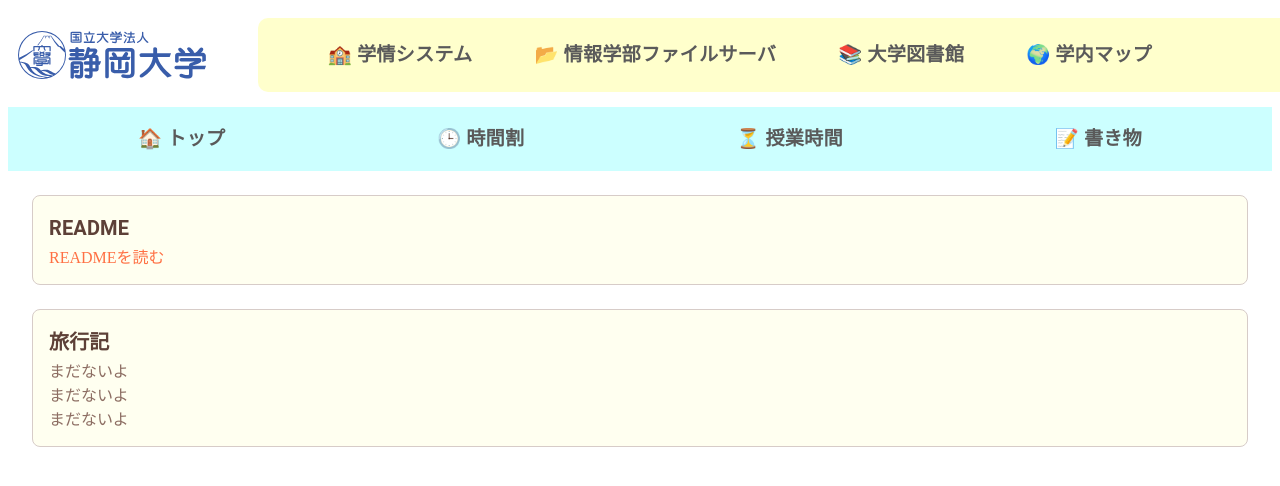
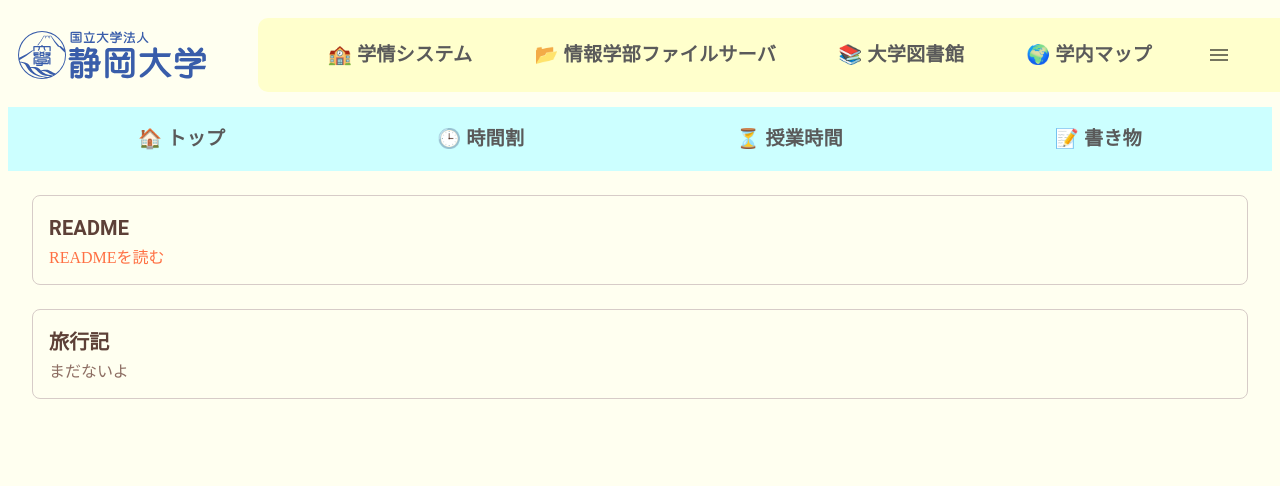
Before and after one commit to ayumu203/portal-shizuoka-vite, a React (Vite) app: page /portal-shizuoka-vite/Written in a window 1280 px wide. Shown: the top 486 px of the page. Built offline with nearby package versions, Linux system fonts and the light colour scheme; some icons are missing; the HTML template or start-up script is replaced by a standard one.

Commit message:
[clean]サイドバーの余計なリンクを削除

```diff
--- a/package.json
+++ b/package.json
@@ -14,6 +14,7 @@
     "@emotion/react": "^11.14.0",
     "@emotion/styled": "^11.14.0",
     "@fontsource/roboto": "^5.1.1",
+    "@mui/icons-material": "^6.4.5",
     "@mui/material": "^6.4.0",
     "@mui/styles": "^6.4.5",
     "@mui/x-date-pickers": "^7.24.0",
@@ -33,6 +34,7 @@
     "eslint-plugin-react": "^7.37.2",
     "eslint-plugin-react-hooks": "^5.0.0",
     "eslint-plugin-react-refresh": "^0.4.16",
+    "gh-pages": "^6.3.0",
     "globals": "^15.14.0",
     "vite": "^6.0.5"
   }
--- a/src/App.css
+++ b/src/App.css
@@ -0,0 +1,3 @@
+body{
+    background-color: #fffff0;
+}
--- a/src/App.jsx
+++ b/src/App.jsx
@@ -5,7 +5,7 @@ import { TimeTable } from "./pages/TimeTable"
 import { Schedule } from "./pages/Schedule"
 import Header from "./Components/Header"
 import Written from "./pages/Written"
-
+import "./App.css"
 
 function App() {
 
--- a/src/Components/Sidebar.jsx
+++ b/src/Components/Sidebar.jsx
@@ -14,8 +14,6 @@ export const Sidebar = () => {
             <List>
                 {[
                     { title: "AtCoder", link: "https://atcoder.jp/?lang=ja" },
-                    { title: "AtCoder2", link: "https://atcoder.jp/?lang=ja" },
-                    { title: "AtCoder3", link: "https://atcoder.jp/?lang=ja" },
                 ].map((item) => (
                     <ListItem sx={{backgroundColor:"#42A5F5",mb:3}} key={item.title} disablePadding>
                         <ListItemButton component="a" href={item.link} target="_blank">
--- a/src/pages/Written.jsx
+++ b/src/pages/Written.jsx
@@ -70,21 +70,6 @@
                         まだないよ
                     </Link>
                     <br></br>
-                    <Link
-                        to="https://hackmd.io/@pnbGNoGSQKSqgirShq4Y-A/H1Ch75vq1x"
-                        target="_blank"
-                        style={{ color: "#8D6E63", textDecoration: "none" }}
-                    >
-                        まだないよ
-                    </Link>
-                    <br></br>
-                    <Link
-                        to="https://hackmd.io/@pnbGNoGSQKSqgirShq4Y-A/H1Ch75vq1x"
-                        target="_blank"
-                        style={{ color: "#8D6E63", textDecoration: "none" }}
-                    >
-                        まだないよ
-                    </Link>
                 </Box>
             </Box>
         );
```
Also changed, not shown: 1 other file (tests, documents, lock files or other folders).
